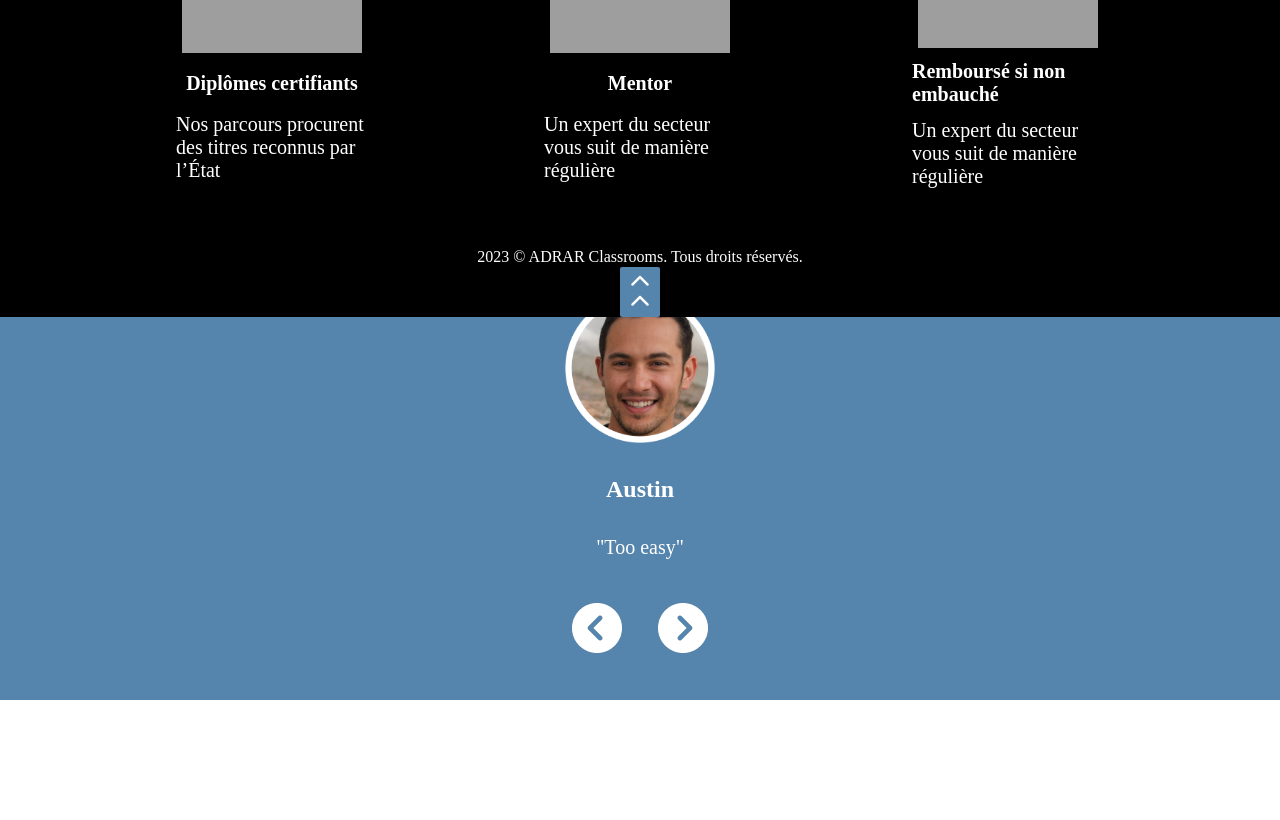
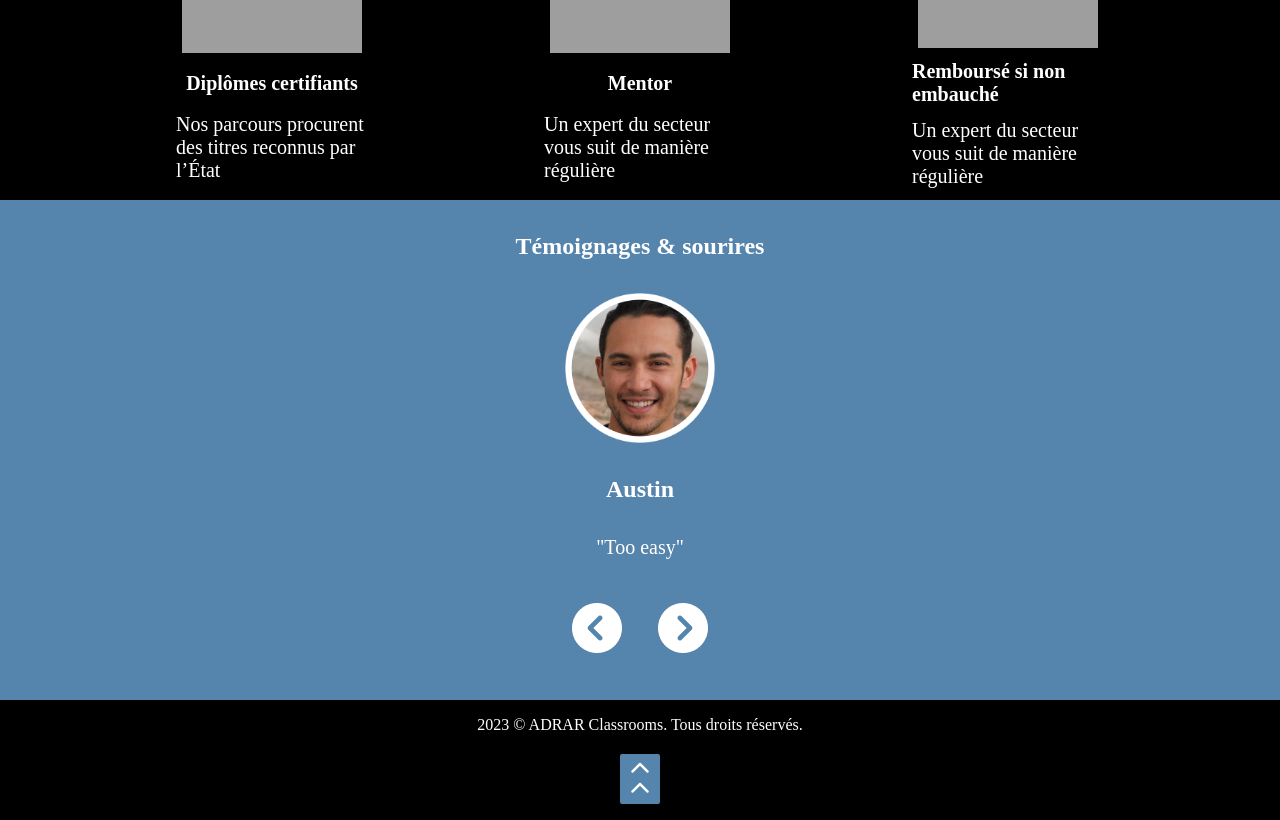
Before and after one commit to LauraVongsy/adrar_classrooms, a Symfony app: template templates/home/index.html.twig in a window 1280 px wide. Shown: the part 483-1303 px from the top of the page. Run offline with Twig, Linux system fonts and the light colour scheme; the template is opened without the code that fills it, so the values that code supplies are empty; some libraries are stand-ins or nearby versions; grey boxes are pictures that could not be loaded.

Commit message:
améliorations css et architecture

```diff
--- a/public/css/cours.css
+++ b/public/css/cours.css
@@ -1,10 +1,6 @@
 * {
   margin: 0px;
   box-sizing: border-box;
-}
-
-body {
-    margin-bottom: 120px;
 }
 
 main {
@@ -103,7 +99,6 @@ span {
 .chapter-btns {
   display: flex;
   flex-direction: row;
-
 }
 
 .change-chapter {
--- a/public/css/footer.css
+++ b/public/css/footer.css
@@ -4,11 +4,10 @@
 }
 
 footer {
-  position: fixed;
   display: flex;
+  flex-direction: column;
   align-items: center;
   justify-content: center;
-  bottom: 0px;
   background-color: black;
   width: 100%;
   height: 120px;
@@ -16,8 +15,6 @@ footer {
 }
 
 .up-btn {
-  position: absolute;
-  bottom: 0;
   display: flex;
   align-items: center;
   justify-content: center;
@@ -27,6 +24,7 @@ footer {
   height: 50px;
   border: none;
   border-radius: 2px;
+  margin-top: 20px;
   cursor: pointer;
 }
 
--- a/public/css/home.css
+++ b/public/css/home.css
@@ -4,7 +4,7 @@
 }
 
 main {
-  margin-bottom: 120px;
+  /* margin-bottom: 120px; */
 }
 
 .candidature {
@@ -85,7 +85,7 @@ main {
   justify-content: space-evenly;
   flex-direction: column;
   align-items: center;
-  height: 500px;
+  min-height: 500px;
   width: 100%;
   background-color: #5584ac;
   color: white;
--- a/templates/base.html.twig
+++ b/templates/base.html.twig
@@ -11,9 +11,11 @@
         {% endblock %}
     </head>
     <body>
+        {% block header %}{% endblock %}
 
         {% block body %}{% endblock %}
+        {% block footer %}{% endblock %}
 
-
+        {% block js %}{% endblock %}
     </body>
 </html>
--- a/templates/footer.html.twig
+++ b/templates/footer.html.twig
@@ -1,23 +1,19 @@
-<!DOCTYPE html>
-<html lang="en">
+{% block stylesheets %}
+<link rel="stylesheet" href={{asset ("css/footer.css")}}>
+        {% endblock %}
 
-<head>
-    <meta charset="UTF-8">
-    <meta name="viewport" content="width=device-width, initial-scale=1.0">
-    <title>Document</title>
-    <link rel="stylesheet" href="/css/footer.css">
-</head>
-
-<body>
-    <footer>
+{% block footer %}
+<footer>
         <span>2023 © ADRAR Classrooms. Tous droits réservés.</span>
         <button class="up-btn">
             <img class="chevron" src={{asset ("assets/chevron.png")}} alt="">
             <img class="chevron" src={{asset ("assets/chevron.png")}} alt="">
         </button>
     </footer>
-</body>
-<script>
+{% endblock %}
+
+ {% block js %}
+ <script>
 
     let scrollToTopButton = document.querySelector(".up-btn");
 
@@ -31,5 +27,4 @@
 
 
 </script>
-
-</html>
+ {% endblock %}
--- a/templates/header.html.twig
+++ b/templates/header.html.twig
@@ -1,14 +1,8 @@
-<!DOCTYPE html>
-<html lang="en">
+  {% block stylesheets %}
+  <link rel="stylesheet" href={{asset ("css/header.css")}}>
+        {% endblock %}
 
-<head>
-    <meta charset="UTF-8">
-    <meta name="viewport" content="width=device-width, initial-scale=1.0">
-    <title>Document</title>
-    <link rel="stylesheet" href="/css/header.css">
-</head>
-
-<body>
+ {% block header %}
     <header>
         <img class="header-logo" src={{asset ("assets/logo.png")}} alt="logo adrar">
         <img class="header-classrooms" src={{asset ("assets/classrooms-text.png")}}>
@@ -22,8 +16,9 @@
         <img class="search-icon" src={{asset ("assets/loupe.svg")}} onclick="toggleSearch()">
         <button class="sign-in-btn">Se connecter</button>
     </header>
-</body>
+{% endblock %}
 
+{% block js %}
 <script>
     function toggleSearch() {
         var searchIcon = document.querySelector(".search-icon");
@@ -38,5 +33,4 @@
         }
     }
 </script>
-
-</html>
+{% endblock %}
--- a/templates/home/index.html.twig
+++ b/templates/home/index.html.twig
@@ -6,8 +6,11 @@
     <link rel="stylesheet" href="/css/home.css">
 {% endblock %}
 
+{% block header %}
+{% include 'header.html.twig' %}
+{% endblock %}
+
 {% block body %}
-    {% include 'header.html.twig' %}
 
 
     <main>
@@ -52,5 +55,10 @@
         </section>
     </main>
 
-    {% include 'footer.html.twig' %}
+
 {% endblock %}
+
+
+  {% block footer %}
+  {% include 'footer.html.twig' %}
+  {% endblock %}
```
Also changed, not shown: templates/cours/index.html.twig (+14 -3 lines). Lines whose indentation alone changed are shown as unchanged.
